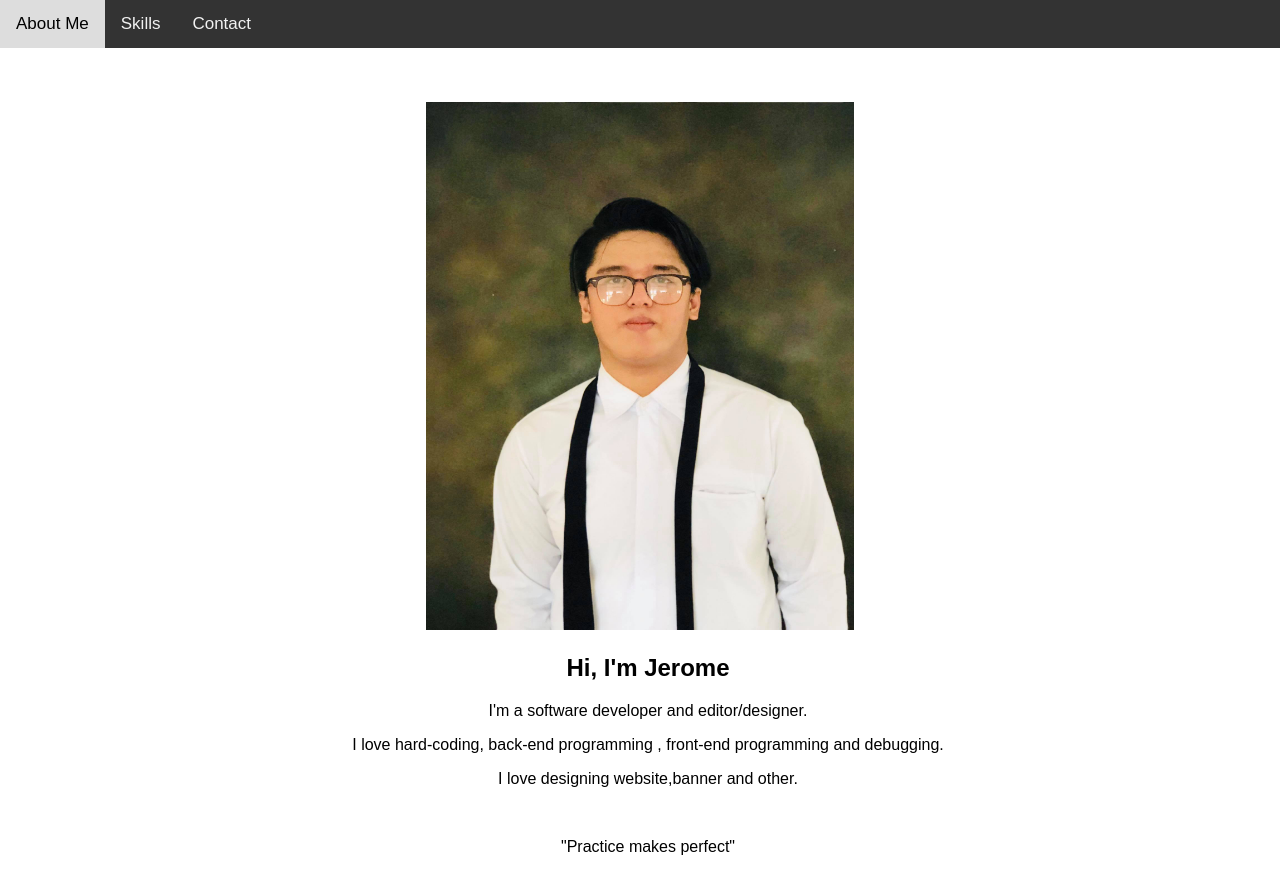
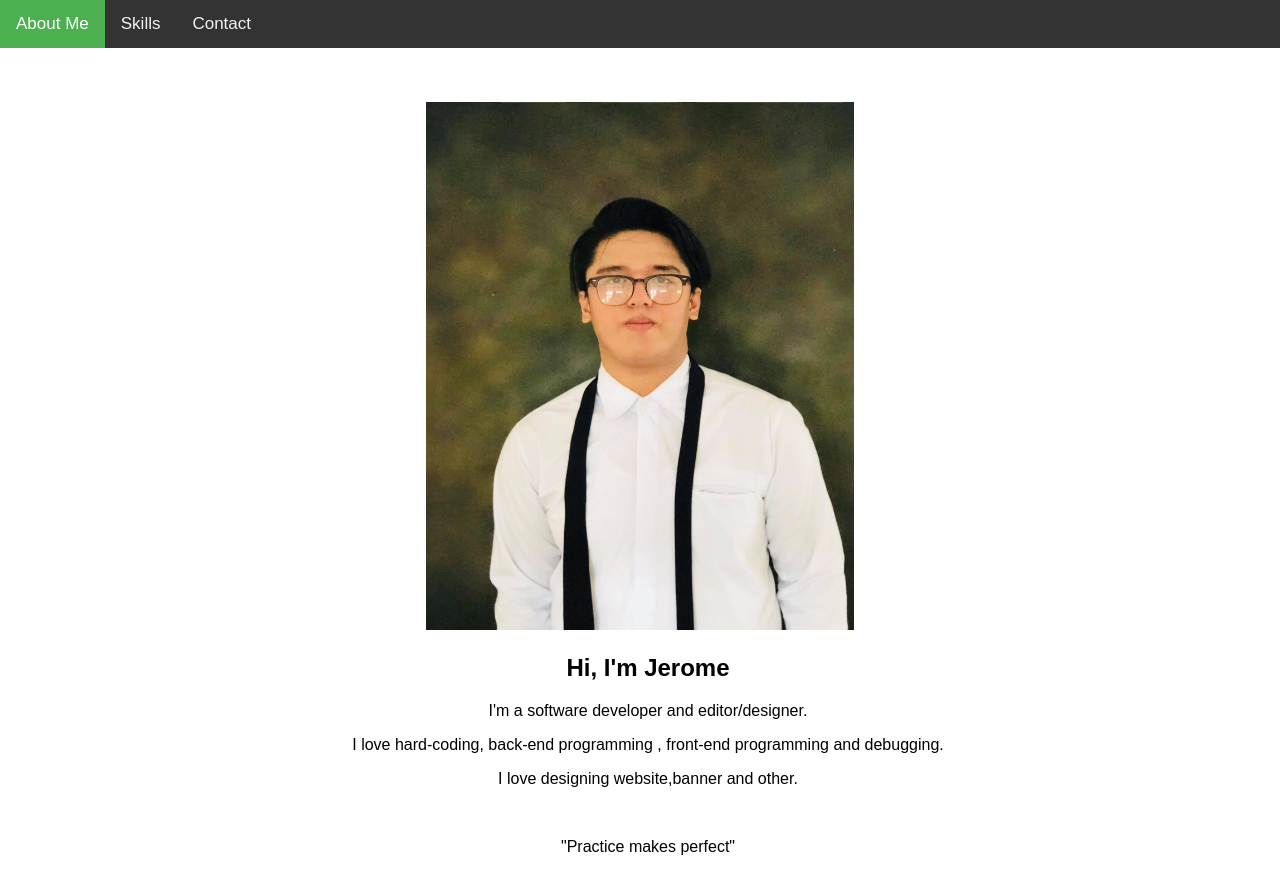
Before and after one commit to romgod22/hi-i-m-jerome-template, a plain HTML site: page index.html in a window 1280 px wide. Drawn offline with Linux system fonts and the light colour scheme.

Commit message:
Update index.html

```diff
--- a/index.html
+++ b/index.html
@@ -36,7 +36,7 @@ body {
 <body>
 
 <div class="topnav">
-  <a class="index.html" href="#About">About Me</a>
+  <a class="active" href="index.html"">About Me</a>
   <a href="skill.html">Skills</a>
   <a href="#contact">Contact</a>
 </div>
```
